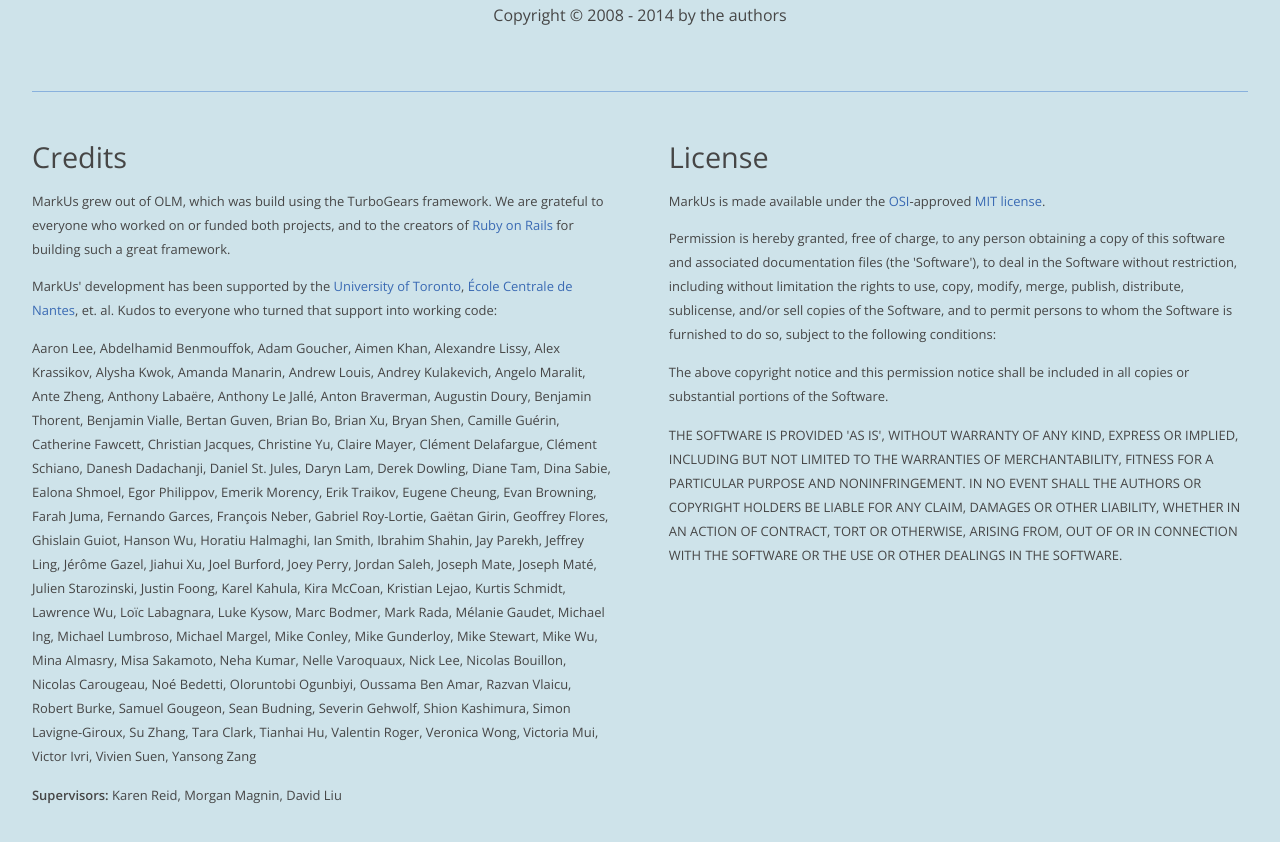
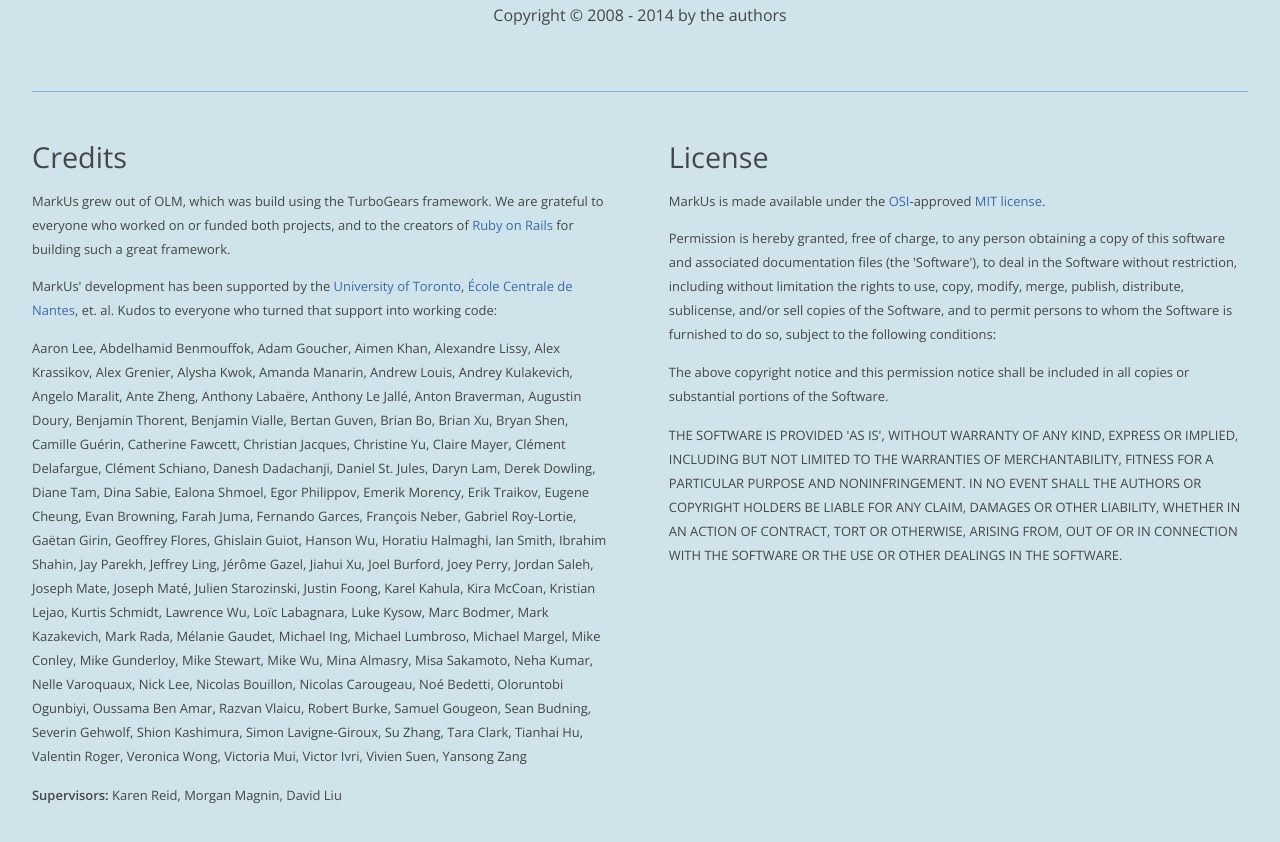
Before and after one commit to MarkUsProject/WebSite, a plain HTML site: page www/index.html in a window 1280 px wide. Shown: the part 3422-4264 px from the top of the page. Drawn offline with nearby package versions, Linux system fonts and the light colour scheme.

Commit message:
Added names to home page

```diff
--- a/www/index.html
+++ b/www/index.html
@@ -198,7 +198,7 @@
 
       <p>
         Aaron Lee, Abdelhamid Benmouffok, Adam Goucher, Aimen Khan, Alexandre Lissy,
-        Alex Krassikov, Alysha Kwok, Amanda Manarin, Andrew Louis, Andrey Kulakevich,
+        Alex Krassikov, Alex Grenier, Alysha Kwok, Amanda Manarin, Andrew Louis, Andrey Kulakevich,
         Angelo Maralit, Ante Zheng, Anthony Labaëre, Anthony Le Jallé, Anton Braverman,
         Augustin Doury, Benjamin Thorent, Benjamin Vialle, Bertan Guven, Brian Bo, Brian Xu,
         Bryan Shen, Camille Guérin, Catherine Fawcett, Christian Jacques, Christine Yu,
@@ -209,7 +209,7 @@
         Hanson Wu, Horatiu Halmaghi, Ian Smith, Ibrahim Shahin, Jay Parekh, Jeffrey Ling,
         Jérôme Gazel, Jiahui Xu, Joel Burford, Joey Perry, Jordan Saleh, Joseph Mate, Joseph Maté,
         Julien Starozinski, Justin Foong, Karel Kahula, Kira McCoan, Kristian Lejao, Kurtis Schmidt,
-        Lawrence Wu, Loïc Labagnara, Luke Kysow, Marc Bodmer, Mark Rada, Mélanie Gaudet, Michael Ing,
+        Lawrence Wu, Loïc Labagnara, Luke Kysow, Marc Bodmer, Mark Kazakevich, Mark Rada, Mélanie Gaudet, Michael Ing,
         Michael Lumbroso, Michael Margel, Mike Conley, Mike Gunderloy, Mike Stewart, Mike Wu,
         Mina Almasry, Misa Sakamoto, Neha Kumar, Nelle Varoquaux, Nick Lee, Nicolas Bouillon,
         Nicolas Carougeau, Noé Bedetti, Oloruntobi Ogunbiyi, Oussama Ben Amar, Razvan Vlaicu,
```
